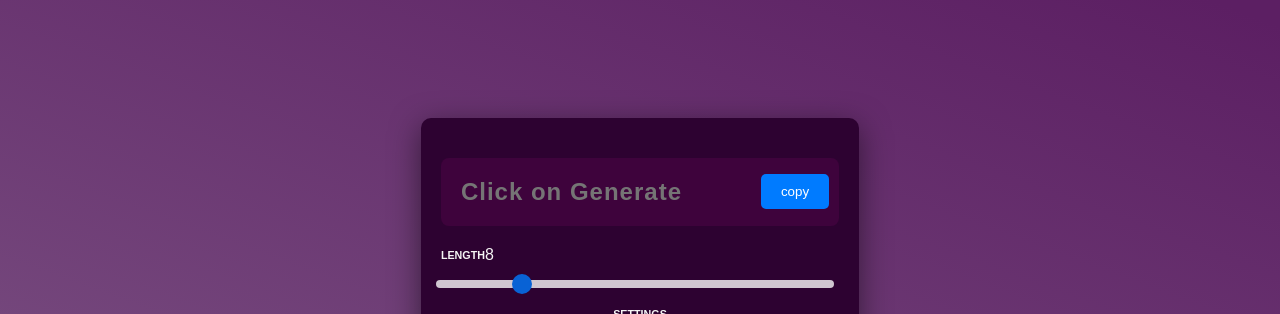
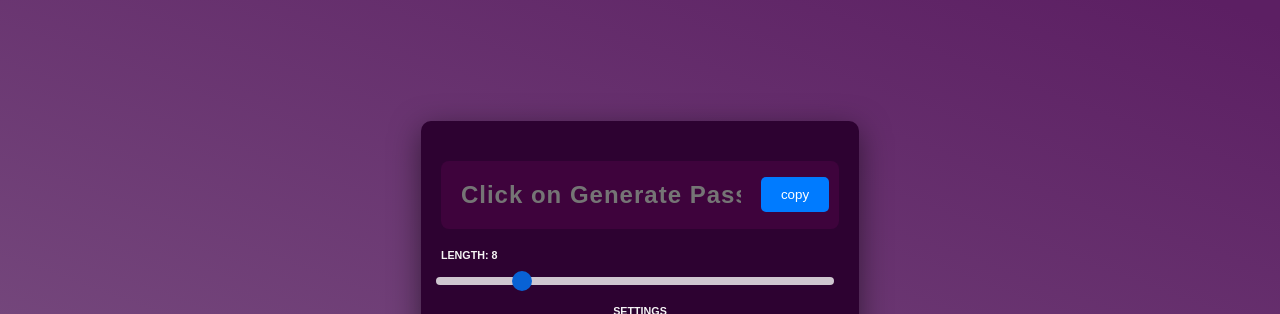
Before and after one commit to chengivan2/passgen, a Next.js app: page / in a window 1280 px wide. Shown: the top 314 px of the page. Built offline with nearby package versions, Linux system fonts and the light colour scheme.

Commit message:
Modified styling for length

```diff
--- a/src/app/Theform.jsx
+++ b/src/app/Theform.jsx
@@ -30,7 +30,7 @@ export default function TheForm() {
         <input
           type="text"
           value={password}
-          placeholder="Click on Generate"
+          placeholder="Click on Generate Password"
           readOnly
         />
         <button onClick={() => navigator.clipboard.writeText(password)}>
@@ -40,8 +40,7 @@ export default function TheForm() {
 
       <div className="the-length">
         <div className="length">
-          <h6>LENGTH</h6>
-          <span>{length}</span>
+          <h6>LENGTH: <span>{length}</span></h6>
         </div>
         <input
           type="range"
```
